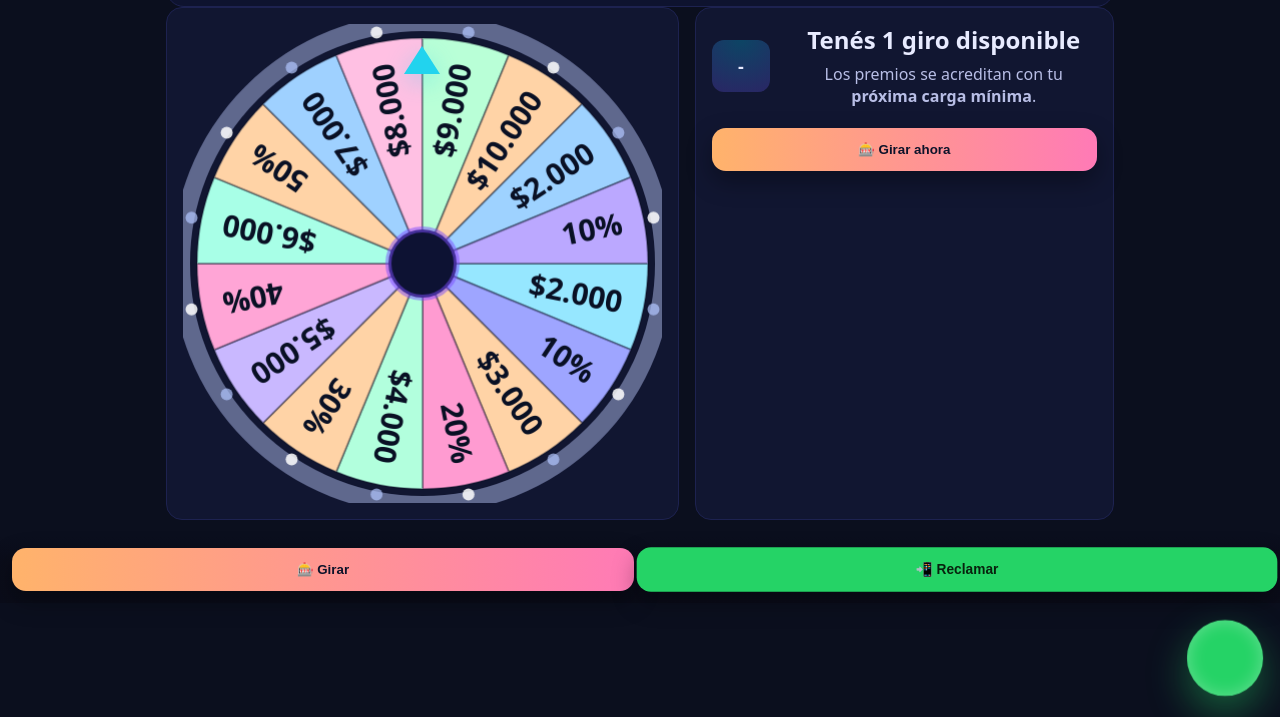
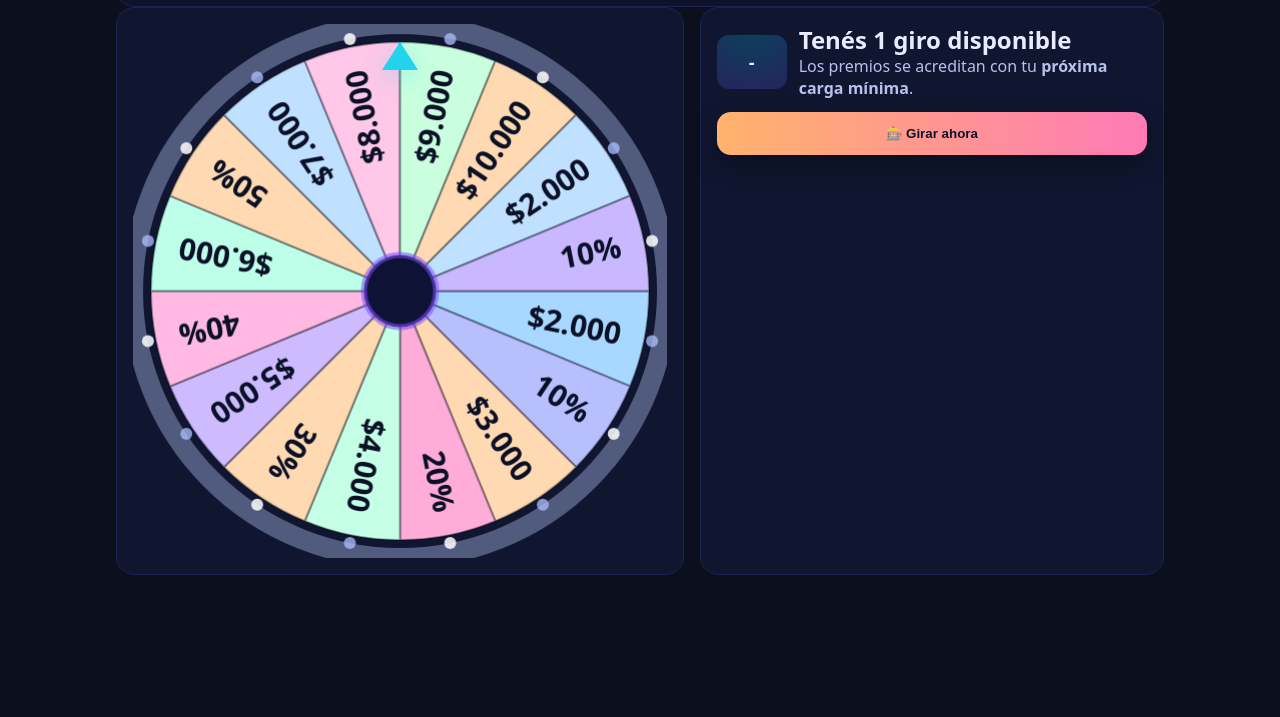
Before and after one commit to NoeA90/betvip-slot2, a plain HTML site: page index.html in a window 1280 px wide. Shown: the part 83-800 px from the top of the page. Drawn offline with Linux system fonts and the light colour scheme.

Commit message:
Update index.html

```diff
--- a/index.html
+++ b/index.html
@@ -6,108 +6,97 @@
 <title>BET300 · Promo interactiva</title>
 <meta name="theme-color" content="#0b0f1e"/>
 
-<!-- Meta Pixel base (reemplazá por tu ID) -->
+<!-- Meta Pixel (cambia YOUR_PIXEL_ID) -->
 <script>
 !function(f,b,e,v,n,t,s){if(f.fbq)return;n=f.fbq=function(){n.callMethod?
 n.callMethod.apply(n,arguments):n.queue.push(arguments)};if(!f._fbq)f._fbq=n;
 n.push=n;n.loaded=!0;n.version='2.0';n.queue=[];t=b.createElement(e);t.async=!0;
 t.src=v;s=b.getElementsByTagName(e)[0];s.parentNode.insertBefore(t,s)}(window,document,'script',
 'https://connect.facebook.net/en_US/fbevents.js');
-  fbq('init', 'YOUR_PIXEL_ID');     /* ← tu Pixel */
-  fbq('track', 'PageView');
+fbq('init','YOUR_PIXEL_ID'); fbq('track','PageView');
 </script>
 <noscript><img height="1" width="1" style="display:none"
 src="https://www.facebook.com/tr?id=YOUR_PIXEL_ID&ev=PageView&noscript=1"/></noscript>
 
 <style>
 :root{
-  --bg:#0b0f1e; --panel:#111631; --panel2:#0e132f; --border:#1d2250;
-  --text:#e8ebff; --muted:#b8bee6; --accent:#22d3ee; --accent2:#7c4dff; --ok:#25D366;
+  --bg:#0b0f1e;--panel:#101630;--panel2:#0e132b;--br:#1b2350;
+  --txt:#e9ecff;--mut:#b8c1ea;--ok:#25D366;--shine1:#7c4dff;--shine2:#22d3ee;
 }
 *{box-sizing:border-box} html,body{height:100%}
-body{margin:0;color:var(--text);background:var(--bg);font:16px/1.35 system-ui,-apple-system,Segoe UI,Roboto}
+body{margin:0;background:var(--bg);color:var(--txt);font:16px/1.35 system-ui,-apple-system,Segoe UI,Roboto}
+a{color:inherit;text-decoration:none}
 
-/* header pills */
-.container{max-width:980px;margin:0 auto;padding:16px}
-.card{background:var(--panel2);border:1px solid var(--border);border-radius:18px;padding:14px}
-.pill{display:inline-block;padding:6px 10px;border:1px solid var(--border);border-radius:999px;
-  background:linear-gradient(90deg,rgba(124,77,255,.14),rgba(0,209,255,.14)); color:var(--muted);font-size:12px;margin-right:8px}
-.brand{display:inline-block;background:linear-gradient(90deg,#ffb36b,#ff7ab6);color:#0b0f1e;
-  font-weight:900;border-radius:16px;padding:8px 14px;margin-right:8px}
+.container{max-width:1080px;margin:0 auto;padding:16px}
+.card{background:var(--panel2);border:1px solid var(--br);border-radius:18px;padding:14px}
+.brand{display:inline-block;background:linear-gradient(90deg,#ffb36b,#ff7ab6);color:#0d1128;
+  font-weight:900;border-radius:14px;padding:8px 14px;margin-right:10px}
+.pill{display:inline-block;border:1px solid var(--br);border-radius:999px;padding:6px 10px;
+  background:linear-gradient(90deg,rgba(124,77,255,.16),rgba(0,209,255,.16));color:var(--mut);font-size:12px;margin-right:8px}
 
-/* grid */
 .grid{display:grid;gap:16px;grid-template-columns:minmax(0,1fr)}
-@media(min-width:900px){.grid{grid-template-columns:1.1fr .9fr}}
+@media(min-width:920px){.grid{grid-template-columns:1.1fr .9fr}}
 
-/* stage */
+.panel{background:var(--panel);border:1px solid var(--br);border-radius:18px;padding:16px}
+
+/* ======= Wheel ======= */
 .stage{position:relative;display:flex;align-items:center;justify-content:center}
 .wrap{width:100%;max-width:560px;margin:auto}
-canvas{width:100%;height:auto;display:block;border-radius:22px}
+canvas{width:100%;height:auto;display:block;border-radius:20px}
 
 /* pointer */
 .pointer{
-  position:absolute; top:22px; left:50%; transform:translateX(-50%);
-  width:0; height:0; border-left:18px solid transparent;border-right:18px solid transparent;border-bottom:28px solid var(--accent);
-  filter:drop-shadow(0 6px 12px rgba(34,211,238,.35)); z-index:2;
+  position:absolute;top:18px;left:50%;transform:translateX(-50%);
+  width:0;height:0;border-left:18px solid transparent;border-right:18px solid transparent;border-bottom:28px solid var(--shine2);
+  filter:drop-shadow(0 6px 12px rgba(34,211,238,.35));z-index:3;
 }
 
-/* right panel */
-.panel{background:var(--panel);border:1px solid var(--border);border-radius:16px;padding:16px}
-.h1{font-size:24px;font-weight:800;margin:0 0 8px}
-.muted{color:var(--muted)}
-
-/* stat badge */
-.badge{display:inline-grid;place-items:center;width:82px;height:52px;border-radius:12px;
-  background:radial-gradient(120% 120% at 50% 0%, rgba(0,209,255,.25), rgba(124,77,255,.25));
-  font-weight:800;font-size:18px;margin-right:10px}
+/* info */
+.hgroup{display:flex;align-items:center;gap:12px}
+.badge{display:grid;place-items:center;width:86px;height:54px;border-radius:12px;
+  background:radial-gradient(120% 120% at 50% 0%, rgba(0,209,255,.22), rgba(124,77,255,.22));font-weight:900;font-size:18px}
+.h1{font-size:24px;font-weight:900;margin:0}
+.muted{color:var(--mut)}
 
 /* buttons */
 .btn{appearance:none;border:0;cursor:pointer;border-radius:14px;font-weight:800;color:#0d132a;
   padding:14px 16px;background:linear-gradient(90deg,#ffb36b,#ff7ab6);box-shadow:0 10px 24px rgba(0,0,0,.35)}
-.btn.secondary{background:#19214b;color:var(--text);border:1px solid var(--border)}
-.btn.ok{background:var(--ok);color:#08220e}
+.btn.ok{background:var(--ok);color:#05200d}
+.btn.secondary{background:#18214d;border:1px solid var(--br);color:var(--txt)}
 .btn.block{width:100%}
 
-/* sticky mobile CTA row */
+/* desktop-only buttons */
+.desk-ctas{display:none}
+@media(min-width:920px){.desk-ctas{display:grid;gap:10px}}
+
+/* sticky mobile bar */
 .cta-row{
-  position:sticky; bottom:0; left:0; right:0; z-index:30; padding:12px;
-  background:linear-gradient(180deg,rgba(10,12,25,0),rgba(10,12,25,.85) 35%, rgba(10,12,25,.95));
-  display:flex; gap:12px;
+  position:sticky;bottom:0;left:0;right:0;z-index:20;display:flex;gap:12px;
+  background:linear-gradient(180deg,rgba(11,15,30,0),rgba(11,15,30,.92) 30%,rgba(11,15,30,.96));
+  padding:12px 12px 16px;
 }
-.cta-row .btn{flex:1}
+@media(min-width:920px){.cta-row{display:none}}
+/* Reservo espacio para que no tape */
+body{padding-bottom:92px}
+@media(min-width:920px){body{padding-bottom:0}}
 
-/* hide reiniciar en web */
-@media(min-width:900px){ #resetBtn{display:none} }
+/* WhatsApp FAB (solo cuando hay premio) */
+.fab{position:fixed;right:18px;bottom:120px;width:74px;height:74px;border-radius:50%;border:0;cursor:pointer;display:none;
+  background:var(--ok) url('img/whatsapp.svg') center/38px 38px no-repeat;
+  box-shadow:0 16px 40px rgba(37,211,102,.42), inset 0 0 18px rgba(255,255,255,.3);z-index:30;animation:heartbeat 1.6s ease-in-out infinite}
+@media(min-width:920px){.fab{bottom:24px}}
 
-/* WhatsApp FAB */
-.fab{
-  position:fixed; right:18px; bottom:88px; width:74px; height:74px; border-radius:50%;
-  background:var(--ok) url('img/whatsapp.svg') center/38px 38px no-repeat;
-  box-shadow:0 16px 40px rgba(37,211,102,.42), inset 0 0 18px rgba(255,255,255,.3);
-  border:0; cursor:pointer; z-index:40;
-  animation:heartbeat 1.6s ease-in-out infinite;
-}
-@media(min-width:900px){ .fab{bottom:22px} }
-
-/* efecto latido (también lo uso en el botón móvil “Reclamar”) */
-@keyframes heartbeat{
-  0%{transform:scale(1)} 25%{transform:scale(1.06)} 40%{transform:scale(0.98)}
-  60%{transform:scale(1.06)} 100%{transform:scale(1)}
-}
+@keyframes heartbeat{0%{transform:scale(1)}25%{transform:scale(1.06)}40%{transform:scale(.98)}
+ 60%{transform:scale(1.06)}100%{transform:scale(1)}}
 .pulse{animation:heartbeat 1.6s ease-in-out infinite}
 
-/* little switches */
+/* switches */
 .switch{display:inline-flex;align-items:center;gap:8px}
-.toggle{
-  --w:54px; position:relative; width:var(--w); height:30px; border-radius:999px; background:#21305b; border:1px solid var(--border);
-}
-.toggle i{position:absolute; top:2px; left:2px; width:26px; height:26px; border-radius:50%; background:#8aa0ff; transition:.18s}
+.toggle{--w:56px;position:relative;width:var(--w);height:30px;border-radius:999px;background:#22315c;border:1px solid var(--br)}
+.toggle i{position:absolute;top:2px;left:2px;width:26px;height:26px;border-radius:50%;background:#8aa0ff;transition:.18s}
 .toggle.on{background:#153a2a;border-color:#1a5}
-.toggle.on i{left:calc(100% - 28px); background:#79ffb6}
-
-/* helper */
+.toggle.on i{left:calc(100% - 28px);background:#79ffb6}
 .center{text-align:center}
-.spacer{height:10px}
 </style>
 </head>
 <body>
@@ -116,7 +105,7 @@ canvas{width:100%;height:auto;display:block;border-radius:22px}
   <div class="card">
     <span class="brand">BET300</span>
     <span class="pill">Promo interactiva · válida <b>hoy</b></span>
-    <span class="pill" id="deadlinePill">⏳ Tiempo limitado <b id="countdown">--:--</b></span>
+    <span class="pill">⏳ Tiempo limitado <b id="countdown">--:--</b></span>
     <span class="pill switch">Sonido:
       <span id="soundToggle" class="toggle on" role="switch" aria-checked="true"><i></i></span>
     </span>
@@ -132,245 +121,208 @@ canvas{width:100%;height:auto;display:block;border-radius:22px}
     </div>
 
     <!-- INFO -->
-    <div class="panel" id="infoPanel">
-      <div class="center" style="display:flex;align-items:center;justify-content:center;gap:10px;margin-bottom:10px">
+    <div class="panel">
+      <div class="hgroup">
         <div class="badge" id="badge">-</div>
         <div>
-          <div class="h1" id="title">Tenés 1 giro disponible</div>
+          <h2 class="h1" id="title">Tenés 1 giro disponible</h2>
           <div class="muted" id="subtitle">Los premios se acreditan con tu <b>próxima carga mínima</b>.</div>
         </div>
       </div>
 
-      <!-- Desktop CTAs -->
-      <div class="spacer"></div>
-      <div class="desk-ctas" style="display:grid;gap:10px;">
+      <!-- Botonera Desktop -->
+      <div class="desk-ctas" style="margin-top:12px">
         <button id="spinBtn" class="btn block">🎰 Girar ahora</button>
-        <button id="resetBtn" class="btn secondary block">Reiniciar</button>
+        <!-- Reiniciar oculto por pedido -->
+        <button id="resetBtn" class="btn secondary block" style="display:none">Reiniciar</button>
       </div>
     </div>
   </div>
 </div>
 
-<!-- Mobile sticky CTAs -->
-<div class="cta-row" id="mobileBar">
+<!-- Sticky CTAs móvil -->
+<div class="cta-row">
   <button id="spinBtnMobile" class="btn">🎰 Girar</button>
   <button id="claimBtnMobile" class="btn ok pulse">📲 Reclamar</button>
 </div>
 
-<!-- WhatsApp FAB -->
+<!-- FAB WhatsApp (aparece tras ganar) -->
 <button id="fab" class="fab" aria-label="WhatsApp"></button>
 
-<!-- Audios -->
+<!-- sonidos -->
 <audio id="sSpin" preload="auto" src="sounds/spin.mp3"></audio>
 <audio id="sWin"  preload="auto" src="sounds/win.mp3"></audio>
 
 <script>
-/* ================== Config ================== */
-const LABELS = [
+/* ====== Config ====== */
+const LABELS=[
  "$2.000","10%","$3.000","20%","$4.000","30%","$5.000","40%",
  "$6.000","50%","$7.000","$8.000","$9.000","$10.000","$2.000","10%"
-]; // 16 segmentos intercalados
-const COLORS = ["#96e7ff","#9ea5ff","#ffd3a6","#ff9bd1","#b2ffdd","#ffd3a6",
-                "#c9b8ff","#ffa5d6","#a8ffe7","#ffd3a6","#9fd1ff","#ffc0e3",
-                "#b9ffd7","#ffd3a6","#9ed2ff","#bba8ff"];
-const wpNumbers = { principal:"5491157737173", pc1:"5491138601132", pc2:"5491138214312", pc3:"5491168392647" };
-const wpMsg = "Hola, obtuve *%PRIZE%* en la promo y quiero reclamarlo ✅";
+];
+const COLORS=["#a8d7ff","#b8bfff","#ffd9b1","#ffacd9","#c5ffe6","#ffd9b1",
+              "#cdbaff","#ffb9e3","#beffe9","#ffd9b1","#bfe0ff","#ffc7e8",
+              "#c9ffdf","#ffd9b1","#bfe1ff","#c9b8ff"];
 
-/* ================== Estado ================== */
-const wheel = document.getElementById('wheel');
-const ctx   = wheel.getContext('2d');
-let cssW=0,cx=0,cy=0,r=0;
+const wpNumbers={ principal:"5491157737173", pc1:"5491138601132", pc2:"5491138214312", pc3:"5491168392647" };
+const wpMsg="Hola, obtuve *%PRIZE%* en la promo y quiero reclamarlo ✅";
+
+/* ====== Estado ====== */
+const wheel=document.getElementById('wheel'), ctx=wheel.getContext('2d');
+let cssW=0, cx=0, cy=0, r=0;
 let angle=0, spinning=false, prize=null;
 
-const spinBtn = document.getElementById('spinBtn');
-const spinBtnMobile = document.getElementById('spinBtnMobile');
-const resetBtn = document.getElementById('resetBtn');
-const badge = document.getElementById('badge');
-const title = document.getElementById('title');
-const subtitle = document.getElementById('subtitle');
-const fab = document.getElementById('fab');
-const claimBtnMobile = document.getElementById('claimBtnMobile');
-const sSpin = document.getElementById('sSpin');
-const sWin  = document.getElementById('sWin');
-const soundToggle = document.getElementById('soundToggle');
-let soundOn = true;
+const spinBtn=document.getElementById('spinBtn');
+const spinBtnMobile=document.getElementById('spinBtnMobile');
+const claimBtnMobile=document.getElementById('claimBtnMobile');
+const fab=document.getElementById('fab');
+const badge=document.getElementById('badge');
+const title=document.getElementById('title');
+const subtitle=document.getElementById('subtitle');
+const sSpin=document.getElementById('sSpin');
+const sWin=document.getElementById('sWin');
+const soundToggle=document.getElementById('soundToggle');
+let soundOn=true;
 
-/* pc param */
-const params = new URLSearchParams(location.search);
-const pc = params.get('pc');
-let WP = wpNumbers.principal;
-if(pc==='1') WP = wpNumbers.pc1;
-if(pc==='2') WP = wpNumbers.pc2;
-if(pc==='3') WP = wpNumbers.pc3;
+/* PC/WA destino */
+const params=new URLSearchParams(location.search);
+const pc=params.get('pc');
+let WA=wpNumbers.principal; if(pc==='1') WA=wpNumbers.pc1; if(pc==='2') WA=wpNumbers.pc2; if(pc==='3') WA=wpNumbers.pc3;
 
-/* ================== Helper ================== */
+/* ====== Helpers ====== */
 function norm(a){const T=Math.PI*2;return ((a%T)+T)%T}
-function byPointer(el, fn){
-  let armed=true;
-  const handler = (e)=>{ e.preventDefault(); if(!armed) return; armed=false; fn(); setTimeout(()=>armed=true,250); };
-  el.addEventListener('pointerup', handler, {passive:false});
-}
+function byPointer(el,fn){let armed=true;el.addEventListener('pointerup',e=>{
+  e.preventDefault(); if(!armed) return; armed=false; fn(); setTimeout(()=>armed=true,240)
+},{passive:false})}
+
 function setSize(){
-  const dpr = window.devicePixelRatio||1;
-  const wrap = document.querySelector('.wrap').getBoundingClientRect();
-  const w = Math.min(560, Math.max(300, wrap.width));
-  cssW=w;
-  wheel.width = Math.floor(w*dpr);
-  wheel.height= Math.floor(w*dpr);
+  const dpr=window.devicePixelRatio||1;
+  const box=document.querySelector('.wrap').getBoundingClientRect();
+  const w=Math.min(560, Math.max(300, box.width));
+  cssW=w; wheel.width=Math.floor(w*dpr); wheel.height=Math.floor(w*dpr);
   wheel.style.width=w+'px'; wheel.style.height=w+'px';
   ctx.setTransform(dpr,0,0,dpr,0,0);
-  cx = wheel.width/dpr/2; cy = wheel.height/dpr/2; r = Math.min(cx,cy)-14;
+  cx=wheel.width/dpr/2; cy=wheel.height/dpr/2; r=Math.min(cx,cy)-18;
   draw(angle);
 }
-window.addEventListener('resize', ()=>{clearTimeout(window.__rs); window.__rs=setTimeout(setSize,120)});
+window.addEventListener('resize',()=>{clearTimeout(window.__rs); window.__rs=setTimeout(setSize,120)});
 
-/* ================== Draw ================== */
+/* ====== Draw ====== */
 function draw(a){
   ctx.clearRect(0,0,wheel.width,wheel.height);
-  const n = LABELS.length; const arc = Math.PI*2/n;
-  // rim
-  ctx.beginPath(); ctx.arc(cx,cy,r+16,0,Math.PI*2); ctx.lineWidth=18; ctx.strokeStyle="rgba(190,205,255,.45)"; ctx.stroke();
+  const n=LABELS.length, arc=Math.PI*2/n;
+
+  // aro exterior
+  ctx.beginPath(); ctx.arc(cx,cy,r+18,0,Math.PI*2); ctx.lineWidth=20; ctx.strokeStyle="rgba(190,205,255,.38)"; ctx.stroke();
 
   for(let i=0;i<n;i++){
     const s=a+i*arc, e=s+arc;
-    // slice
     ctx.beginPath(); ctx.moveTo(cx,cy); ctx.arc(cx,cy,r,s,e); ctx.closePath();
-    ctx.fillStyle = COLORS[i%COLORS.length]; ctx.fill();
-    ctx.strokeStyle="rgba(10,15,35,.35)"; ctx.lineWidth=2; ctx.stroke();
+    ctx.fillStyle=COLORS[i%COLORS.length]; ctx.fill();
+    ctx.strokeStyle="rgba(8,12,28,.35)"; ctx.lineWidth=2; ctx.stroke();
 
-    // label
+    // etiqueta
     ctx.save(); ctx.translate(cx,cy); ctx.rotate(s+arc/2);
-    ctx.textAlign="right"; ctx.fillStyle="#091024";
-    const f = (cssW<360)? "700 22px system-ui" : (cssW<420? "700 26px system-ui" : "700 30px system-ui");
-    ctx.font = f;
-    ctx.fillText(LABELS[i], r-22, 10);
+    ctx.textAlign="right"; ctx.fillStyle="#0a1026";
+    const f=(cssW<360)?"700 22px system-ui":(cssW<420?"700 26px system-ui":"700 30px system-ui");
+    ctx.font=f; ctx.fillText(LABELS[i], r-24, 10);
     ctx.restore();
   }
-  // bulbs
-  const bulbs = n; const br = r+10;
+
+  // bombillas
+  const bulbs=n, br=r+8;
   for(let i=0;i<bulbs;i++){
-    const t=a+i*arc + arc/2;
-    const x=cx+Math.cos(t)*br, y=cy+Math.sin(t)*br;
+    const t=a+i*arc+arc/2, x=cx+Math.cos(t)*br, y=cy+Math.sin(t)*br;
     ctx.beginPath(); ctx.arc(x,y,6,0,Math.PI*2);
-    ctx.fillStyle= i%2? "rgba(255,255,255,.85)" : "rgba(180,200,255,.7)"; ctx.fill();
-  }
-  // hub
-  ctx.beginPath(); ctx.arc(cx,cy,Math.max(34, r*0.11), 0, Math.PI*2);
-  ctx.fillStyle="#0d1233"; ctx.fill(); ctx.lineWidth=6; ctx.strokeStyle="rgba(124,77,255,.5)"; ctx.stroke();
+    ctx.fillStyle= i%2 ? "rgba(255,255,255,.86)" : "rgba(175,195,255,.75)"; ctx.fill();
   }
 
-/* where the pointer lands (top) */
+  // centro
+  ctx.beginPath(); ctx.arc(cx,cy,Math.max(36,r*0.11),0,Math.PI*2);
+  ctx.fillStyle="#0e1234"; ctx.fill(); ctx.lineWidth=6; ctx.strokeStyle="rgba(124,77,255,.55)"; ctx.stroke();
+}
+
+/* índice ganador (puntero arriba) */
 function winnerIndex(a){
   const n=LABELS.length, arc=Math.PI*2/n, pointer=Math.PI*1.5;
-  let best=0, bd=1e9;
+  let best=0,bd=1e9;
   for(let i=0;i<n;i++){
-    const c=norm(a+i*arc+arc/2);
-    let d=Math.abs(norm(c-pointer)); if(d>Math.PI) d=(Math.PI*2)-d;
+    const c=norm(a+i*arc+arc/2); let d=Math.abs(norm(c-pointer)); if(d>Math.PI)d=(Math.PI*2)-d;
     if(d<bd){bd=d; best=i;}
   }
   return best;
 }
 
-/* anim */
-function animateTo(target, ms, done){
+/* animación */
+function animateTo(target,ms,done){
   const start=performance.now(), from=angle;
   (function loop(t){
-    const k=Math.min(1,(t-start)/ms); const ease=1-Math.pow(1-k,3);
+    const k=Math.min(1,(t-start)/ms), ease=1-Math.pow(1-k,3);
     angle=from+(target-from)*ease; draw(angle);
     if(k<1) requestAnimationFrame(loop); else done&&done();
   })(start);
 }
 
-/* audio toggle */
-soundToggle.addEventListener('click', ()=>{
-  soundOn = !soundOn;
-  soundToggle.classList.toggle('on', soundOn);
-});
+/* sonido */
+soundToggle.addEventListener('click',()=>{soundOn=!soundOn; soundToggle.classList.toggle('on',soundOn)});
 
-/* claim: build wa link + tracking */
-function goWhatsApp(amountLabel){
-  const msg = wpMsg.replace("%PRIZE%", amountLabel);
-  const url = `https://wa.me/${WP}?text=${encodeURIComponent(msg)}`;
-  try{ fbq('trackCustom','WhatsAppClick',{pc:pc||'principal', prize: amountLabel}); }catch(_){}
-  location.href = url;
+/* WhatsApp */
+function goWhatsApp(lbl){
+  const msg=wpMsg.replace("%PRIZE%", lbl||"-");
+  const url=`https://wa.me/${WA}?text=${encodeURIComponent(msg)}`;
+  try{fbq('trackCustom','WhatsAppClick',{pc:pc||'principal',prize:lbl||'-'});}catch(_){}
+  location.href=url;
 }
 
-/* set won UI */
-function setWon(label){
-  badge.textContent = label;
-  title.textContent = "🎉 ¡Premio obtenido!";
-  subtitle.innerHTML = `Recibís <b>${label} en fichas</b> con tu próxima carga.`;
+/* UI de premio */
+function setWon(lbl){
+  badge.textContent=lbl;
+  title.textContent="🎉 ¡Premio obtenido!";
+  subtitle.innerHTML=`Recibís <b>${lbl} en fichas</b> con tu próxima carga.`;
   if(soundOn){ sWin.currentTime=0; sWin.play().catch(()=>{}); }
-  // wire claim buttons
-  claimBtnMobile.onclick = ()=> goWhatsApp(label);
-  fab.onclick = ()=> goWhatsApp(label);
+  claimBtnMobile.onclick=()=>goWhatsApp(lbl);
+  fab.onclick=()=>goWhatsApp(lbl);
+  fab.style.display='block';                 // aparece el FAB
+  claimBtnMobile.textContent='📲 Reclamar';  // claro y corto
 }
 
-/* spin */
+/* Spin */
 function spin(){
   if(spinning) return;
   spinning=true;
-  if(soundOn){ sSpin.currentTime=0; sSpin.play().catch(()=>{}); }
-  const extra = 5 + Math.random()*1.5;
-  const rnd = Math.random()*Math.PI*2;
-  const target = angle + Math.PI*2*extra + rnd;
-  animateTo(target, 3000, ()=>{
-    angle = target;
-    const idx = winnerIndex(angle);
-    const label = LABELS[idx];
-    prize = label;
-    setWon(label);
-    localStorage.setItem('spin_done','1');
-    localStorage.setItem('spin_label', label);
+  if(soundOn){ sSpin.currentTime=0; sSpin.play().catch(()=>{}) }
+  const extra=5+Math.random()*1.6; const rnd=Math.random()*Math.PI*2;
+  const target=angle+Math.PI*2*extra+rnd;
+  animateTo(target,3000,()=>{
+    angle=target; const idx=winnerIndex(angle); const lbl=LABELS[idx];
+    prize=lbl; setWon(lbl);
+    localStorage.setItem('spin_done','1'); localStorage.setItem('spin_label',lbl);
     spinning=false;
   });
 }
 
-/* reset */
-function resetSpin(){
-  localStorage.removeItem('spin_done');
-  localStorage.removeItem('spin_label');
-  prize=null; badge.textContent='-';
-  title.textContent='Tenés 1 giro disponible';
-  subtitle.innerHTML='Los premios se acreditan con tu <b>próxima carga mínima</b>.';
-}
+/* Bind (pointerup para móvil/desktop) */
+byPointer(document.getElementById('spinBtn'), spin);
+byPointer(document.getElementById('spinBtnMobile'), spin);
 
-/* bind spins with pointer (móvil + desktop) */
-byPointer(spinBtn, spin);
-byPointer(spinBtnMobile, spin);
-byPointer(fab, ()=>{ if(prize){ goWhatsApp(prize);} });
+/* FAB: si aún no hay premio, abre WA con mensaje genérico */
+fab.onclick=()=>goWhatsApp(prize||'-');
+claimBtnMobile.onclick=()=>goWhatsApp(prize||'-');
 
-if(resetBtn) byPointer(resetBtn, resetSpin);
+/* Countdown hoy 23:59 */
+function deadlineTS(){const n=new Date();const e=new Date(n.getFullYear(),n.getMonth(),n.getDate(),23,59,0,0);
+if(e.getTime()<Date.now()) e.setDate(e.getDate()+1); return e.getTime();}
+const END_KEY='promo_end_ts'; if(!localStorage.getItem(END_KEY)) localStorage.setItem(END_KEY,String(deadlineTS()));
+function fmt(ms){const s=Math.floor(ms/1000),h=Math.floor(s/3600),m=Math.floor((s%3600)/60),ss=s%60;
+return (h>0?h+":":"")+String(m).padStart(2,'0')+":"+String(ss).padStart(2,'0')}
+function tick(){const ms=Math.max(0,parseInt(localStorage.getItem(END_KEY)||'0',10)-Date.now());
+document.getElementById('countdown').textContent=fmt(ms);}
+setInterval(tick,1000); tick();
 
-/* countdown a hoy 23:59 */
-function deadlineTS(){
-  const n=new Date();
-  const end=new Date(n.getFullYear(), n.getMonth(), n.getDate(), 23,59,0,0);
-  if(end.getTime()<Date.now()) end.setDate(end.getDate()+1);
-  return end.getTime();
-}
-const END_KEY='promo_end_ts';
-if(!localStorage.getItem(END_KEY)) localStorage.setItem(END_KEY, String(deadlineTS()));
-function fmt(ms){ const s=Math.floor(ms/1000);
-  const h=Math.floor(s/3600), m=Math.floor((s%3600)/60), ss=s%60;
-  return (h>0? h+':':'')+String(m).padStart(2,'0')+':'+String(ss).padStart(2,'0');}
-function tick(){
-  const ms= Math.max(0, parseInt(localStorage.getItem(END_KEY)||'0',10) - Date.now());
-  document.getElementById('countdown').textContent = fmt(ms);
-  if(ms<=0){ spinBtn.disabled=spinBtnMobile.disabled=true; }
-}
-setInterval(tick, 1000); tick();
+/* Estado previa visita */
+const saved=localStorage.getItem('spin_label'); if(saved){ setWon(saved); }
 
-/* restore state */
-const saved = localStorage.getItem('spin_label');
-if(saved){ setWon(saved); }
-
-/* init */
+/* Init */
 setSize(); draw(angle);
-
-/* claim buttons initial (in caso no haya premio aún) */
-claimBtnMobile.onclick = ()=> goWhatsApp(prize || '-');
-fab.onclick = ()=> goWhatsApp(prize || '-');
 </script>
 </body>
 </html>
```
Lines whose indentation alone changed are shown as unchanged.
